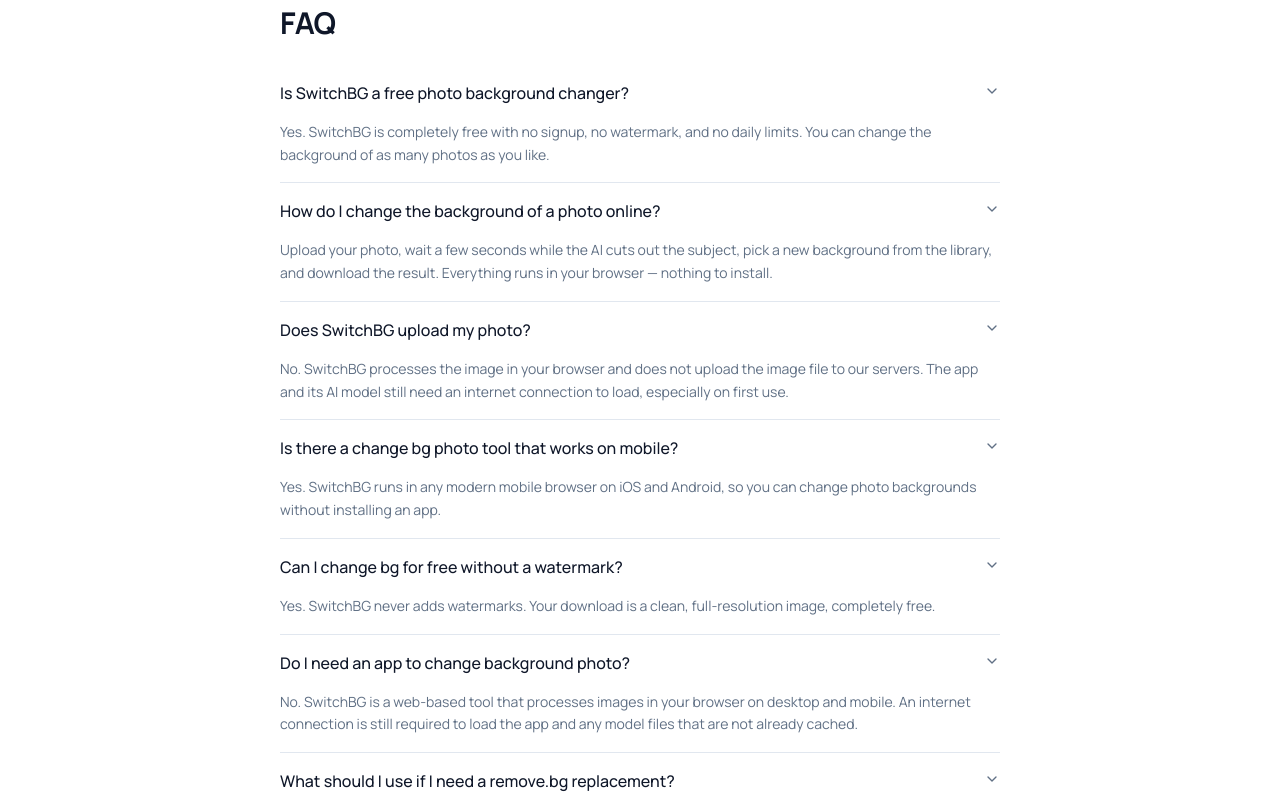
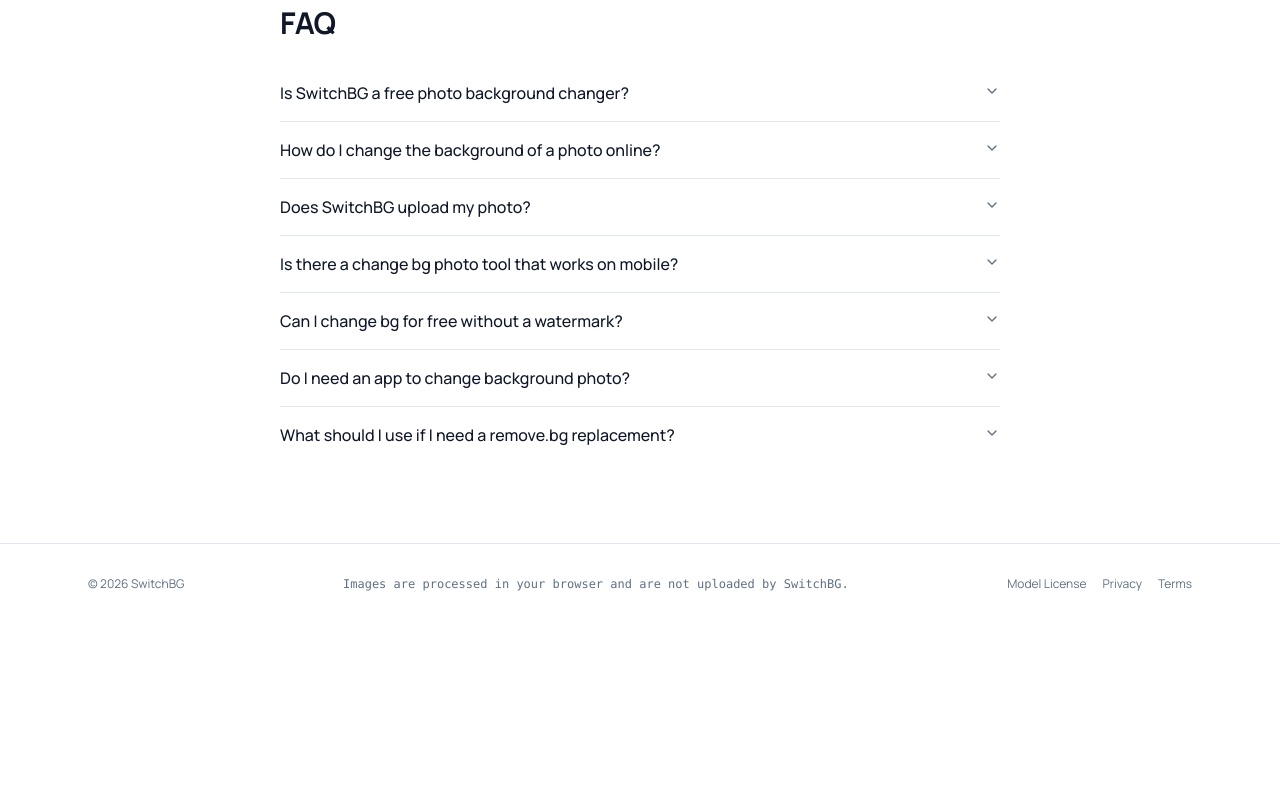
Before and after one commit to dpeng575/rmbg, a Next.js app: page / in a window 1280 px wide. Shown: the part 2760-3560 px from the top of the page. After the commit the page ends 3384 px from the top, so only its background shows below. Built offline with nearby package versions, Linux system fonts and the light colour scheme.

Commit message:
fix: restore FAQ accordion behavior
Co-authored-by: multica-agent <github@multica.ai>

```diff
--- a/src/app/page.tsx
+++ b/src/app/page.tsx
@@ -175,7 +175,7 @@
           </div>
         </section>
 
-        {/* —— FAQ(服务端渲染,h3 问题,答案 forceMount 保证爬虫可读) —— */}
+        {/* —— FAQ(h3 问题；答案同时写入上方 FAQPage JSON-LD) —— */}
         <section id="faq" className="scroll-mt-20 py-16 sm:py-20">
           <div className="mx-auto max-w-3xl px-4 sm:px-6">
             <h2 className="text-2xl font-bold tracking-tight sm:text-3xl">
@@ -188,10 +188,7 @@
                   <AccordionTrigger className="text-sm sm:text-base">
                     {q}
                   </AccordionTrigger>
-                  <AccordionContent
-                    forceMount
-                    className="text-sm leading-relaxed text-muted-foreground"
-                  >
+                  <AccordionContent className="text-sm leading-relaxed text-muted-foreground">
                     {a}
                   </AccordionContent>
                 </AccordionItem>
```
